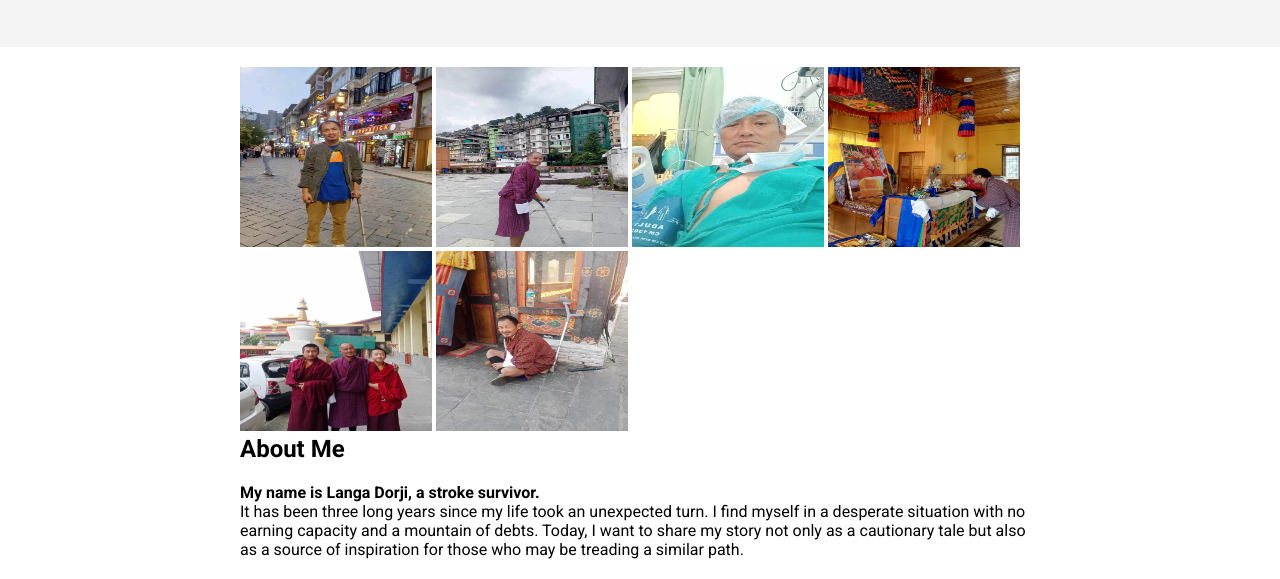
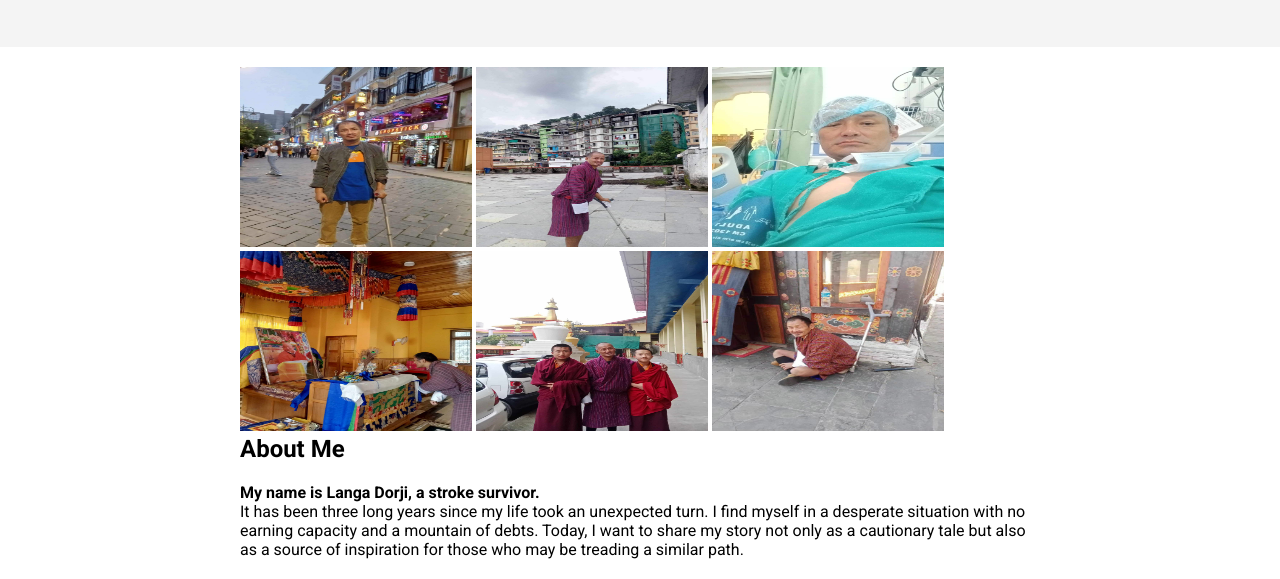
Before and after one commit to LangaDorji/strokeservivor, a plain HTML site: page docs/index.html in a window 1280 px wide. Shown: the part 149-728 px from the top of the page. Drawn offline with Linux system fonts and the light colour scheme.

Commit message:
csschange

```diff
--- a/docs/css/styles.css
+++ b/docs/css/styles.css
@@ -61,7 +61,7 @@
             margin: 0 auto;
         }
         .container img {
-            width: 24%;
+            width: 29%;
             height: 180px;
             margin-bottom: 0;
         }
```
Also changed, not shown: 1 other file.
